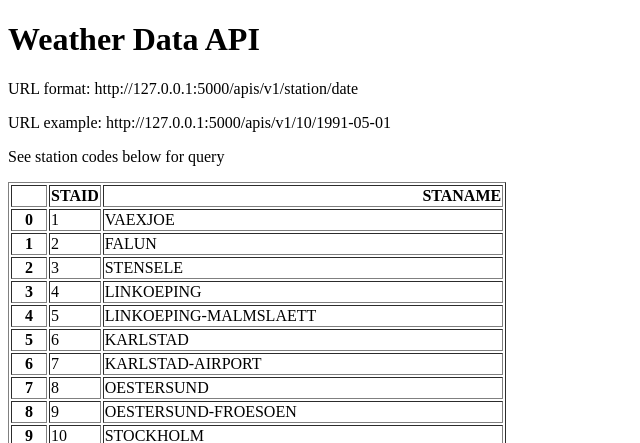
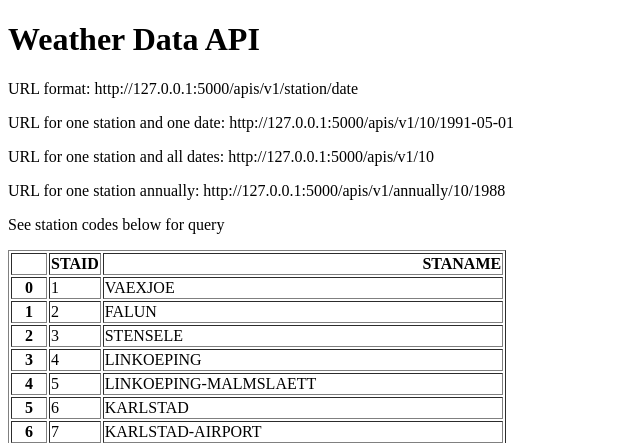
Before and after one commit to MilanJanko/Weather-Data-API, a Flask app: page / in a window 1280 px wide. Shown: the top 443 px of the page, without its empty margins (0-640 px from the left). Run offline with Flask 3, Linux system fonts and the light colour scheme.

Commit message:
Added URL paterns for All Dates and Annual Dates

```diff
--- a/main.py
+++ b/main.py
@@ -5,10 +5,13 @@ app = Flask(__name__)
 
 stations = pd.read_csv('data_small/stations.txt', skiprows=17)
 stations = stations[['STAID',
-                     'STANAME                                 ',]]
+                     'STANAME                                 ']]
+
+
 @app.route("/")
 def home():
     return render_template("home.html", table=stations.to_html())
+
 
 @app.route("/apis/v1/<station>/<date>")
 def about(station, date):
@@ -20,5 +23,22 @@ def about(station, date):
             "temperature": temperature}
 
 
+@app.route("/apis/v1/<station>/")
+def all_dates(station):
+    filename = f"data_small/TG_STAID{str(station).zfill(6)}.txt"
+    df = pd.read_csv(filename, parse_dates=['    DATE'], skiprows=20)
+    result = df.to_dict(orient='records')
+    return result
+
+
+@app.route("/apis/v1/annually/<station>/<year>")
+def annually(station, year):
+    filename = f"data_small/TG_STAID{str(station).zfill(6)}.txt"
+    df = pd.read_csv(filename, skiprows=20)
+    df['    DATE'] = df['    DATE'].astype(str)
+    result = df[df['    DATE'].str.startswith(year)].to_dict(orient='records')
+    return result
+
+
 if __name__ == "__main__":
     app.run(debug=True, port=5000)
--- a/templates/home.html
+++ b/templates/home.html
@@ -7,7 +7,9 @@
 <body>
     <h1> Weather Data API</h1>
     <p> URL format: http://127.0.0.1:5000/apis/v1/station/date</p>
-    <p> URL example: http://127.0.0.1:5000/apis/v1/10/1991-05-01</p>
+    <p> URL for one station and one date: http://127.0.0.1:5000/apis/v1/10/1991-05-01</p>
+    <p> URL for one station and all dates: http://127.0.0.1:5000/apis/v1/10</p>
+    <p> URL for one station annually: http://127.0.0.1:5000/apis/v1/annually/10/1988</p>
     <p>See station codes below for query</p>
     <p>{{table|safe}}</p>
 </body>
```
